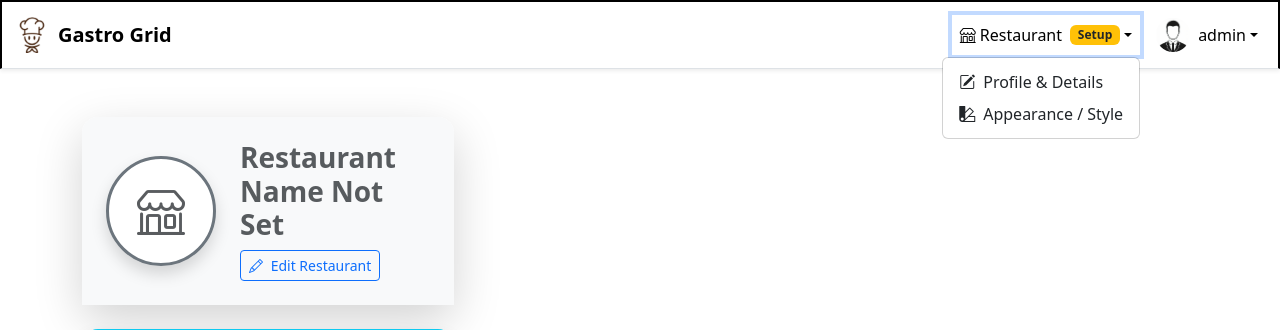
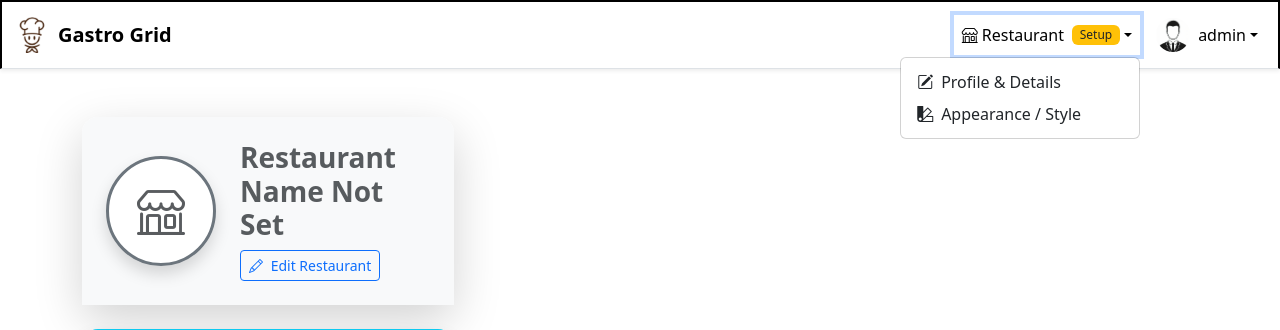
Before and after one commit to ZMegX/page_builder, a Django app: page /create/ in a window 1280 px wide, after a click that opens the changed part. Shown: the top 330 px of the page. Run offline with Django 5.2, Linux system fonts and the light colour scheme; a user stored in the database is signed in; data comes from the database, SQL or seed files in the repository.

Commit message:
static up

```diff
--- a/static/users/main.css
+++ b/static/users/main.css
@@ -339,3 +339,15 @@ body {
 .tooltip.bs-tooltip-top .arrow::before {
   border-top-color: #333;
 }
+/* nav bar extras */
+.navbar .dropdown-menu {
+  min-width: 240px;
+}
+.navbar .dropdown-item.active,
+.navbar .dropdown-item:active {
+  background: var(--bs-primary);
+  color: #fff;
+}
+.navbar .badge.bg-warning {
+  font-weight: 500;
+}
```
